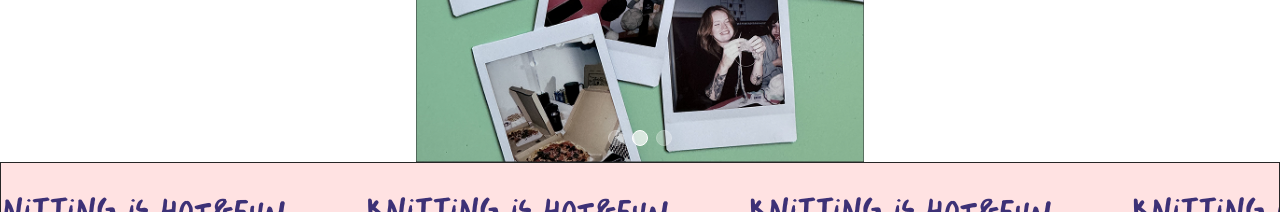
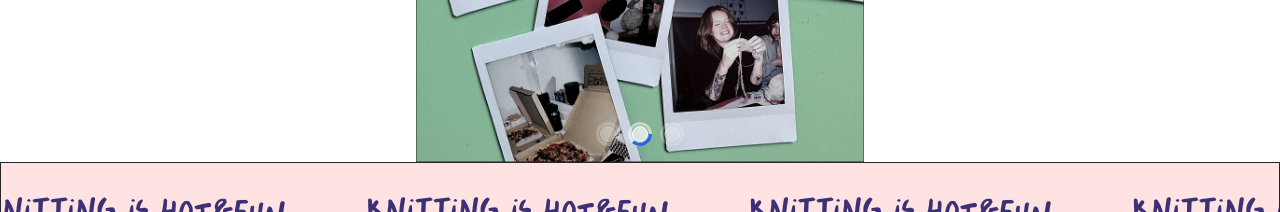
Before and after one commit to krzysiekprzekwas/oczko-website, a Next.js app: page / in a window 1280 px wide. Shown: the part 2300-2512 px from the top of the page. Built offline with nearby package versions, Linux system fonts and the light colour scheme.

Commit message:
Auto scroll indicator

```diff
--- a/app/components/PhotoCarousel.tsx
+++ b/app/components/PhotoCarousel.tsx
@@ -26,6 +26,7 @@ export function PhotoCarousel({ images = defaultImages }: { images?: CarouselIma
   const [autoDirection, setAutoDirection] = React.useState(1); // 1 for forward, -1 for backward
   const autoScrollRef = React.useRef<NodeJS.Timeout | null>(null);
   const interactionRef = React.useRef(false);
+  const [progress, setProgress] = React.useState(0); // 0 to 1 for progress ring
   const startX = React.useRef(0);
   const threshold = 50; // Minimum swipe distance
 
@@ -49,10 +50,30 @@ export function PhotoCarousel({ images = defaultImages }: { images?: CarouselIma
     };
   }, [active, images.length, autoDirection]);
 
+  // Progress ring effect for active dot
+  React.useEffect(() => {
+    if (interactionRef.current) return;
+    setProgress(0);
+    let start: number | null = null;
+    let frame: number;
+    const duration = 5000;
+    const animate = (timestamp: number) => {
+      if (!start) start = timestamp;
+      const elapsed = timestamp - start;
+      setProgress(Math.min(elapsed / duration, 1));
+      if (elapsed < duration) {
+        frame = requestAnimationFrame(animate);
+      }
+    };
+    frame = requestAnimationFrame(animate);
+    return () => cancelAnimationFrame(frame);
+  }, [active, autoDirection]);
+
   // Helper to handle user interaction and pause auto-scroll
   const handleUserInteraction = (callback: () => void) => {
     interactionRef.current = true;
     if (autoScrollRef.current) clearTimeout(autoScrollRef.current);
+    setProgress(0); // Reset progress ring
     callback();
     setTimeout(() => {
       interactionRef.current = false;
@@ -110,14 +131,48 @@ export function PhotoCarousel({ images = defaultImages }: { images?: CarouselIma
         </div>
         {/* Navigation dots overlayed on image */}
         <div className="absolute left-0 right-0 bottom-4 flex justify-center gap-2 z-10 pointer-events-none">
-          {images.map((_, idx) => (
-            <button
-              key={idx}
-              className={`w-4 h-4 rounded-full border border-white bg-white/70 transition-all ${active === idx ? 'opacity-100' : 'opacity-40'} pointer-events-auto`}
-              onClick={() => goToSlide(idx)}
-              aria-label={`Go to slide ${idx + 1}`}
-            />
-          ))}
+          {images.map((_, idx) => {
+            // Progress ring parameters
+            const size = 24;
+            const stroke = 3;
+            const radius = (size - stroke) / 2;
+            const circumference = 2 * Math.PI * radius;
+            const offset = idx === active ? circumference * (1 - progress) : circumference;
+            return (
+              <button
+                key={idx}
+                className={`relative w-6 h-6 flex items-center justify-center bg-transparent pointer-events-auto`}
+                style={{ opacity: active === idx ? 1 : 0.4, transition: 'opacity 0.2s' }}
+                onClick={() => goToSlide(idx)}
+                aria-label={`Go to slide ${idx + 1}`}
+              >
+                {/* Progress ring SVG */}
+                <svg width={size} height={size} className="absolute top-0 left-0" style={{ pointerEvents: 'none' }}>
+                  <circle
+                    cx={size / 2}
+                    cy={size / 2}
+                    r={radius}
+                    fill="none"
+                    stroke="#fff"
+                    strokeWidth={stroke}
+                    opacity={0.5}
+                  />
+                  <circle
+                    cx={size / 2}
+                    cy={size / 2}
+                    r={radius}
+                    fill="none"
+                    stroke="#2563eb"
+                    strokeWidth={stroke}
+                    strokeDasharray={circumference}
+                    strokeDashoffset={offset}
+                    style={{ transition: idx === active ? 'stroke-dashoffset 0.1s linear' : 'none' }}
+                  />
+                </svg>
+                <span className="block w-4 h-4 rounded-full border border-white bg-white/70 z-10" />
+              </button>
+            );
+          })}
         </div>
       </div>
 
```
